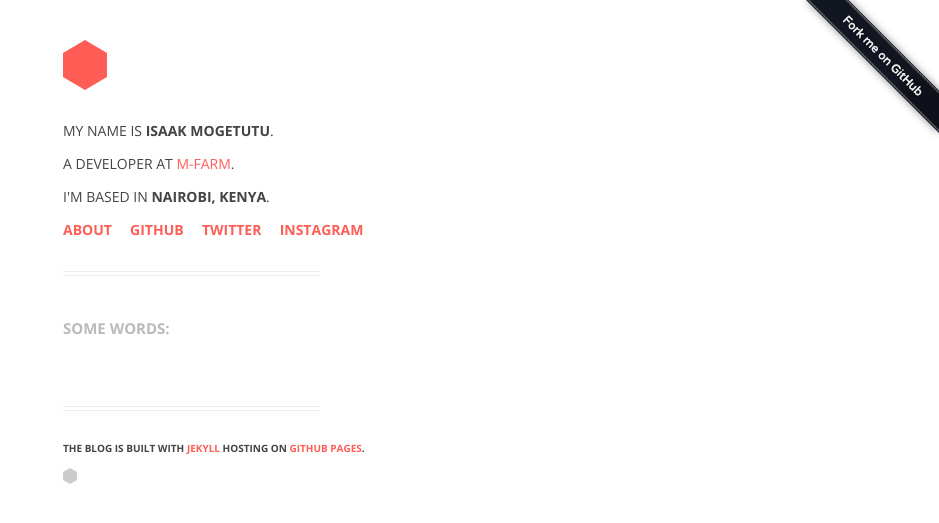
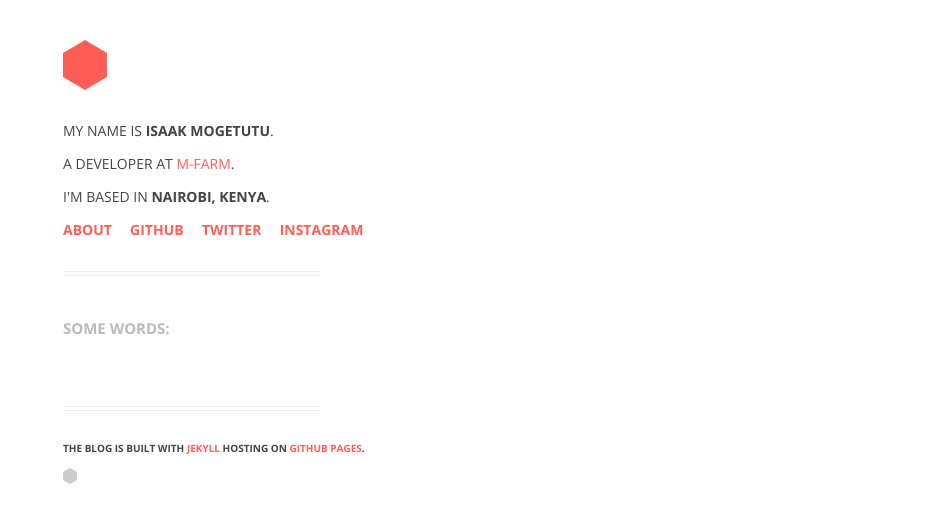
Before and after one commit to mogetutu/mogetutu.github.com, a Jekyll site: the page built from index.html, in a window 1280 px wide. Shown: the top 523 px of the page, without its empty margins (341-1280 px from the left). Built offline with Jekyll 4.4.1, drawn with Linux system fonts in a browser that asks for light colours; Markdown is read by kramdown in place of the engine named in the settings; the list of posts is cut into pages by our own code; comment, search, counter and statistics services are not loaded.

Commit message:
don't fork me please

```diff
--- a/_includes/header.html
+++ b/_includes/header.html
@@ -1,5 +1,3 @@
-<a id="fork-me" href="https://github.com/muan/muan.github.com"><img width style="z-index: 100; position: absolute; top: 0; right: 0; border: 0;" src="/images/fmog.png" alt="Fork me on GitHub"></a>
-
 <p><a href="/" class="hex-shape big"></a></p>
 {% if page.url == "/" %}
   <p>My name is <strong>Isaak Mogetutu</strong>.</p>
```
